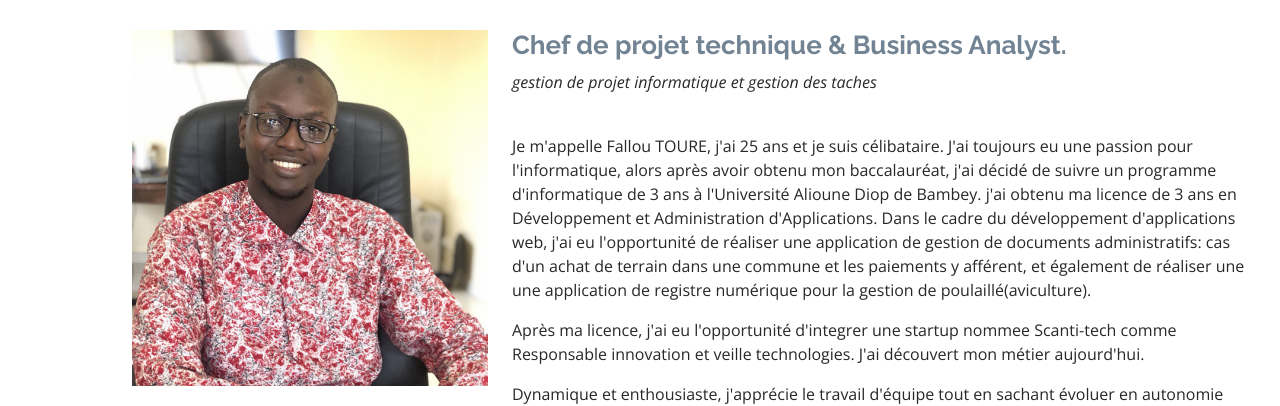
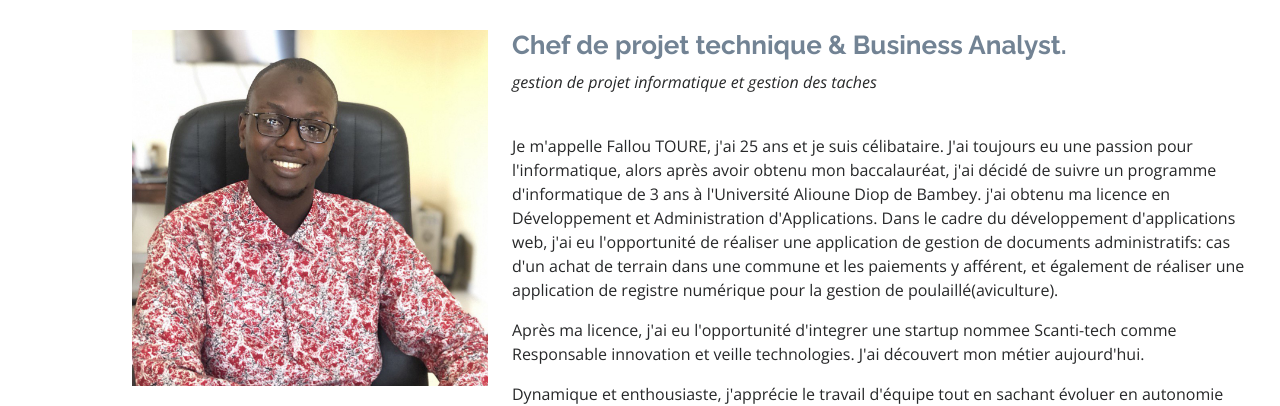
Before and after one commit to fallougeekeralafunti/MyResume, a plain HTML site: page index.html in a window 1280 px wide. Shown: the part 962-1368 px from the top of the page. Drawn offline with nearby package versions, Linux system fonts and the light colour scheme.

Commit message:
corriger ls fautes

```diff
--- a/index.html
+++ b/index.html
@@ -97,8 +97,8 @@
                J'ai toujours eu une passion pour l'informatique, alors après
                 avoir obtenu mon baccalauréat, j'ai décidé de suivre un programme
                  d'informatique de 3 ans à l'Université Alioune Diop de Bambey. j'ai obtenu ma
-                  licence de 3 ans en Développement et Administration d'Applications.
-                   Dans le cadre du développement d'applications web, j'ai eu l'opportunité de réaliser une application de gestion de documents administratifs: cas d'un achat de terrain dans une commune et les paiements y afférent, et également de réaliser une une application de registre numérique pour la gestion de poulaillé(aviculture).
+                  licence en Développement et Administration d'Applications.
+                   Dans le cadre du développement d'applications web, j'ai eu l'opportunité de réaliser une application de gestion de documents administratifs: cas d'un achat de terrain dans une commune et les paiements y afférent, et également de réaliser une application de registre numérique pour la gestion de poulaillé(aviculture).
               </p>
               <p>Après ma licence, j'ai eu l'opportunité d'integrer une startup nommee Scanti-tech comme Responsable innovation et veille technologies. J'ai découvert mon métier aujourd'hui.</p>
             <p>
```
